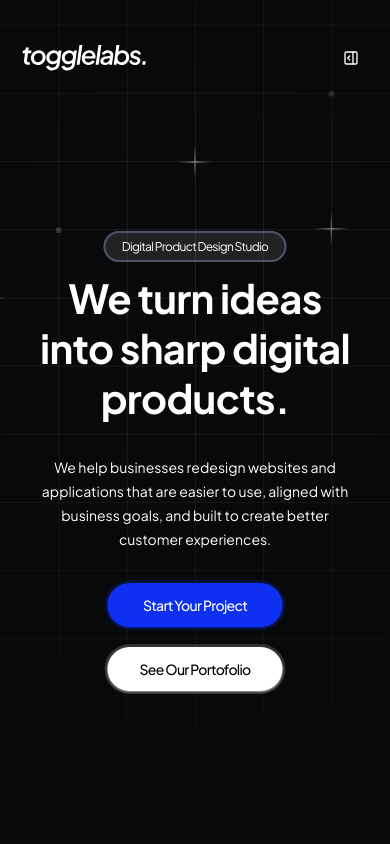
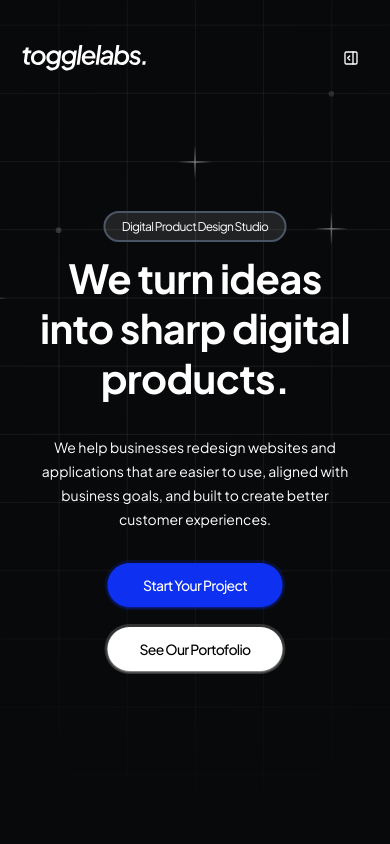
Before and after one commit to ardigiandi/togglelabs-next, a Next.js app: page / in a window 390 px wide. Shown: the top 844 px of the page. Built offline with nearby package versions, Linux system fonts and the light colour scheme.

Commit message:
add : fix

```diff
--- a/app/[layouts]/Navbar.tsx
+++ b/app/[layouts]/Navbar.tsx
@@ -95,7 +95,7 @@ export default function Navbar() {
       </div>
 
       <div
-        className="absolute top-1/2 md:top-1/3 lg:top-1/2 left-1/2  -translate-x-1/2 -translate-y-1/2 text-center w-204.75 max-w-[90vw] px-4 mt-10 md:mt-10
+        className="absolute top-1/2 md:top-1/3 lg:top-1/2 left-1/2  -translate-x-1/2 -translate-y-1/2 text-center w-204.75 max-w-[90vw] px-4 mt-5 md:mt-10
       "
       >
         <span className="bg-white/10 py-1.5 px-4 border-gray-600 text-xs leading-4 tracking-primary border-2 rounded-full">
```
